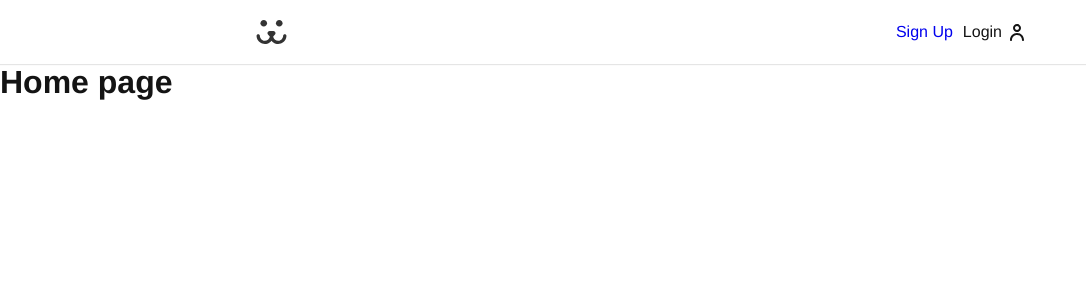
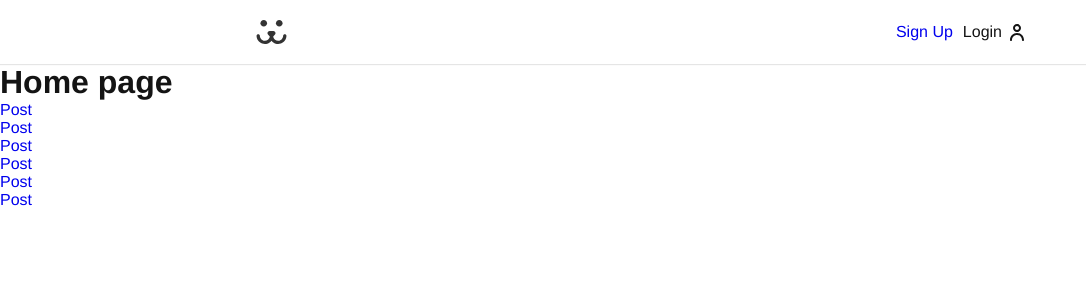
Before and after one commit to fercfmsouza/project-m3-client, a React (Create React App) app: page / in a window 1280 px wide. Shown: the top 300 px of the page, without its empty margins (0-1086 px from the left). Built offline with nearby package versions, Linux system fonts and the light colour scheme; no server answers; a web font is replaced by a local one.

Commit message:
created NewPost page

```diff
--- a/src/App.jsx
+++ b/src/App.jsx
@@ -6,6 +6,7 @@ import FeedPage from './pages/FeedPage/FeedPage';
 import SignupPage from './pages/SignupPage/SignupPage';
 import LoginPage from './pages/LoginPage/LoginPage';
 import PostPage from './pages/PostPage/PostPage';
+import NewPostPage from './pages/NewPostPage/NewPostPage';
 
 import Navbar from './components/Navbar/Navbar';
 import IsPrivate from './components/IsPrivate/IsPrivate';
@@ -38,6 +39,15 @@ function App() {
         />
 
         <Route
+          path='/newpost'
+          element={
+            <IsPrivate>
+              <NewPostPage />
+            </IsPrivate>
+          }
+        />
+
+        <Route
           path='/signup'
           element={
             <IsAnon>
--- a/src/pages/FeedPage/FeedPage.jsx
+++ b/src/pages/FeedPage/FeedPage.jsx
@@ -1,4 +1,6 @@
 import "./FeedPage.css";
+import PostPage from "../PostPage/PostPage";
+import NewPostPage from "../NewPostPage/NewPostPage";
 import { Link } from 'react-router-dom';
 import { useContext } from 'react';
 import { AuthContext } from '../../context/auth.context';
@@ -12,6 +14,10 @@ function FeedPage() {
         <>
         here render project's images
         as Links to the PostDetails
+        <br />
+        <Link to="/newpost" content={<NewPostPage />}>New Post</Link>
+        <br />
+        <Link to="/post" content={<PostPage />}>Post Details</Link>
         </>
 
 
--- a/src/pages/HomePage/HomePage.jsx
+++ b/src/pages/HomePage/HomePage.jsx
@@ -1,9 +1,26 @@
 import './HomePage.css';
+import PostPage from '../PostPage/PostPage';
+import { Link } from 'react-router-dom';
 
 function HomePage() {
   return (
     <div className='bg'>
       <h1>Home page</h1>
+      <Link to="/post" content={<PostPage />}>Post</Link>
+      <br />
+      {
+      //should include a key ( postId ? ) to redirect a different post
+      }
+      <Link to="/post" content={<PostPage />}>Post</Link>
+      <br />
+      <Link to="/post" content={<PostPage />}>Post</Link>
+      <br />
+      <Link to="/post" content={<PostPage />}>Post</Link>
+      <br />
+      <Link to="/post" content={<PostPage />}>Post</Link>
+      <br />
+      <Link to="/post" content={<PostPage />}>Post</Link>
+      <br />
     </div>
   );
 }
--- /dev/null
+++ b/src/pages/NewPostPage/NewPostPage.jsx
@@ -0,0 +1,20 @@
+import React from 'react'
+import './NewPostPage.css'
+
+const NewPostPage = () => {
+  return (
+    <div>
+        <h1>New Post</h1>
+        <form action="post">
+            <label>Post Description</label>
+            <input type="text" />
+            <label>Post Image</label>
+            <input type="file" id='img' />
+
+            <button type='submit'>Create Post</button>
+        </form>
+    </div>
+  )
+}
+
+export default NewPostPage
--- a/src/pages/PostPage/PostPage.jsx
+++ b/src/pages/PostPage/PostPage.jsx
@@ -2,6 +2,8 @@ import React from 'react'
 import './PostPage.css'
 import { useContext } from 'react';
 import { AuthContext } from '../../context/auth.context';
+import { Link } from 'react-router-dom';
+import FeedPage from '../FeedPage/FeedPage';
 
 const PostPage = () => {
     const { isLoggedIn, post } = useContext(AuthContext);
@@ -13,6 +15,8 @@ const PostPage = () => {
           here render post details
           </>
         )}
+        <br />
+        <Link to="/feed" content={<FeedPage />}>Back</Link>
       </div>
     );
 }
```
Also changed, not shown: src/pages/NewPostPage/NewPostPage.css (added).
